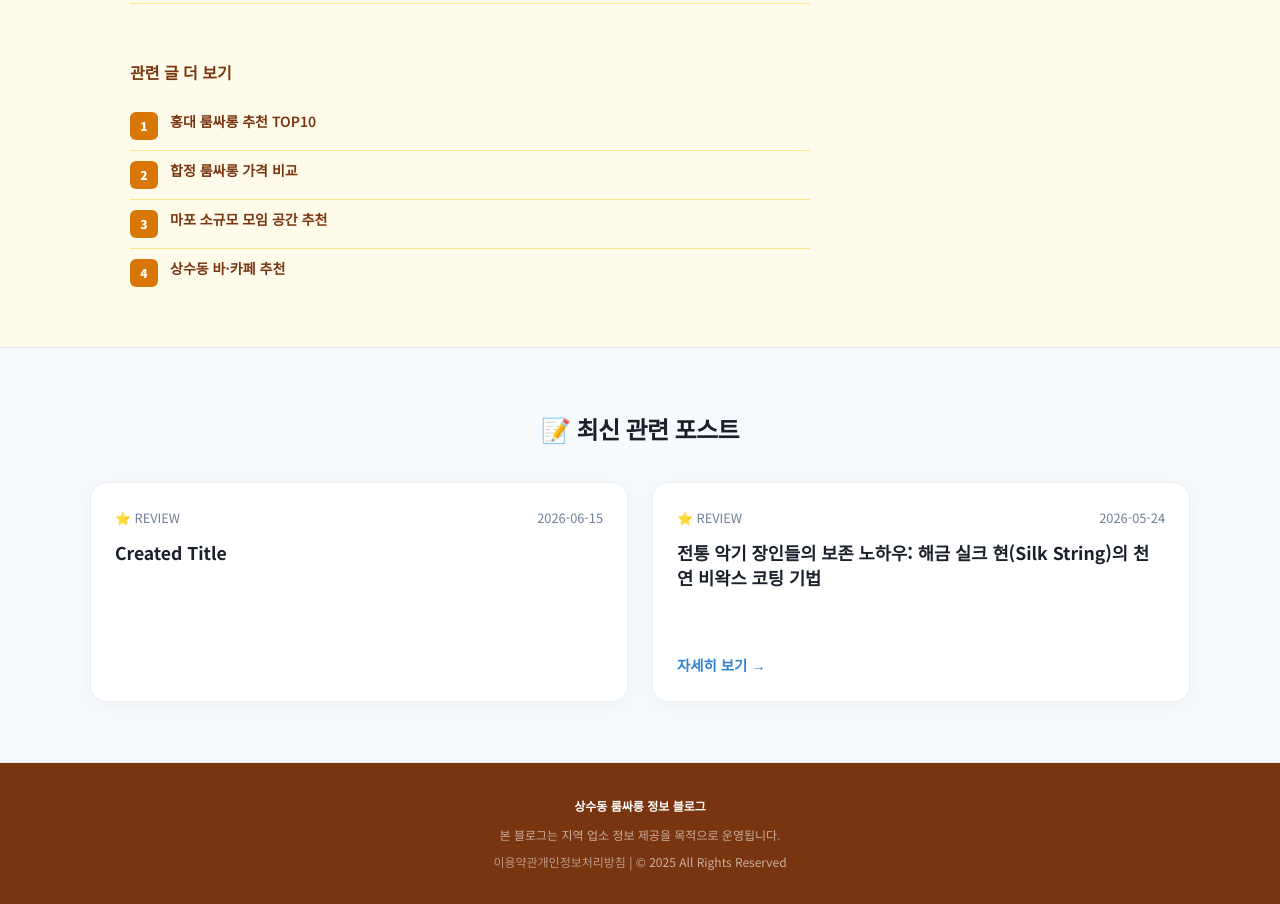
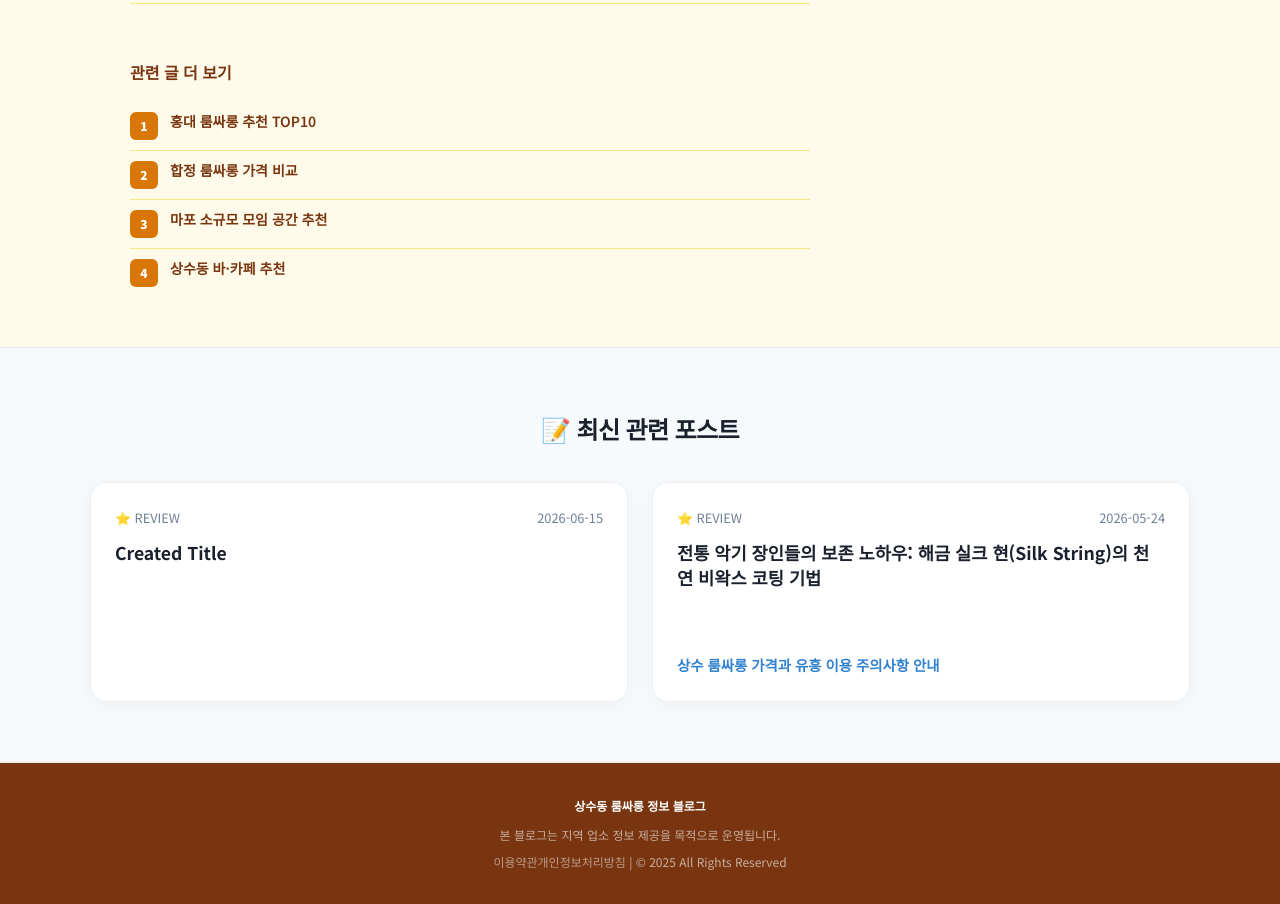
Before and after one commit to sarakinhceo-gif/bp-t3b07-ss-room-pr, a plain HTML site: page index.html in a window 1280 px wide. Shown: the part 1678-2582 px from the top of the page. Drawn offline with Linux system fonts and the light colour scheme.

Commit message:
deploy: garbage-free snapshot 2026-09-02T15:02:47.644Z

```diff
--- a/index.html
+++ b/index.html
@@ -228,7 +228,7 @@
  <h4 style="font-size:1.1rem;font-weight:700;color:#1a202c;margin-bottom:8px;line-height:1.4">전통 악기 장인들의 보존 노하우: 해금 실크 현(Silk String)의 천연 비왁스 코팅 기법</h4>
 
  </div>
- <a href="posts/normal-2.html" style="align-self:flex-start;text-decoration:none;color:#3182ce;font-size:0.9rem;font-weight:600;transition:color 0.2s" onmouseover="this.style.color='#2b6cb0'" onmouseout="this.style.color='#3182ce'">자세히 보기 →</a>
+ <a href="posts/normal-2.html" style="align-self:flex-start;text-decoration:none;color:#3182ce;font-size:0.9rem;font-weight:600;transition:color 0.2s" onmouseover="this.style.color='#2b6cb0'" onmouseout="this.style.color='#3182ce'">상수 룸싸롱 가격과 유흥 이용 주의사항 안내</a>
  </article>
 
  </div>
```
